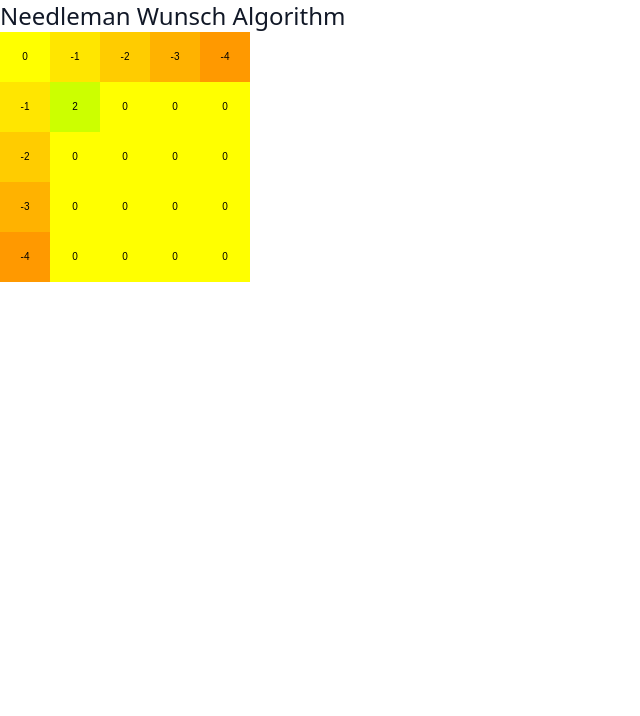
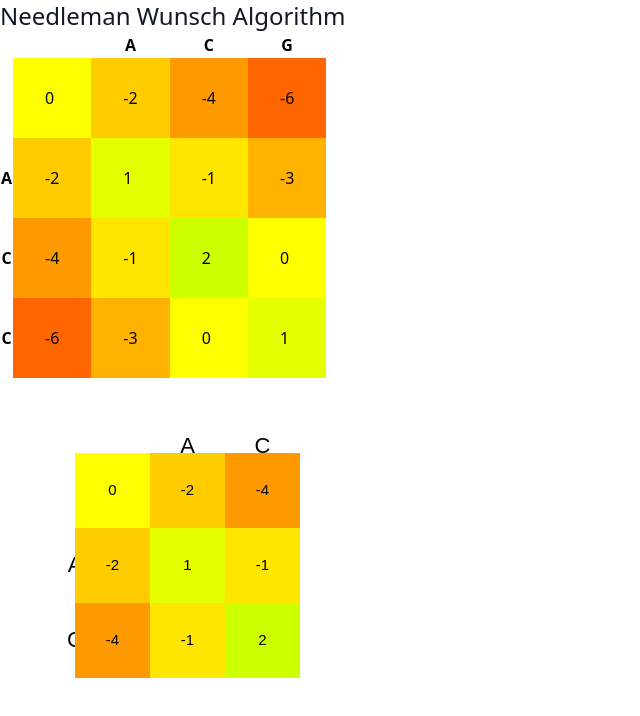
Before and after one commit to ANUSHKALA/sequence_alignment_visualizer, a Next.js app: page /global in a window 1280 px wide. Shown: the top 716 px of the page, without its empty margins (0-640 px from the left). Built offline with nearby package versions, Linux system fonts and the light colour scheme.

Commit message:
test:shifted matrix to table struc

```diff
--- a/components/Needleman/index.js
+++ b/components/Needleman/index.js
@@ -1,123 +1,81 @@
-import React,{useState, useEffect} from 'react';
-import MatrixVisual from '../matrixVisual';
+import React, { useState, useEffect } from "react";
+import MatrixVisual from "../matrixVisual";
+import DisplayMatrix from "../displayMatrix";
 
-export default function Needleman({sequenceA, sequenceB}) {
+export default function Needleman({ sequenceA, sequenceB }) {
   //Needleman Wunsch Visual
 
-   const [matrix, setMatrix] = useState( [
-    [0, -1, -2, -3, -4],
-    [-1, 0, 0, 0, 0],
-    [-2, 0, 0, 0, 0],
-    [-3, 0, 0, 0, 0],
-    [-4, 0, 0, 0, 0]
-  ]);
-  // const [arrowMatrix, setArrowMatrix] = useState([]);
+  const MATCH_SCORE = 1;
+  const MISMATCH_SCORE = -1;
+  const GAP_PENALTY = -2;
 
-
-   const matrixTest = [
-       [0, -1, -2, -3, -4],
-       [-1, 0, 0, 0, 0],
-       [-2, 0, 0, 0, 0],
-       [-3, 0, 0, 0, 0],
-       [-4, 0, 0, 0, 0]
-     ];
+  const [matrix, setMatrix] = useState([]);
 
   useEffect(() => {
-       // Initialize the matrix and other necessary variables
     const initialMatrix = initializeMatrix(sequenceA, sequenceB);
     setMatrix(initialMatrix);
-      //  setArrowMatrix(generateInitialArrowMatrix(initialMatrix));
 
-       // Run the algorithm step-by-step
-       const timer = setInterval(runAlgorithmStep, 5000);
+    const finalMatrix = runAlgorithmStep(initialMatrix);
+    setMatrix(finalMatrix);
 
-       // Clean up the timer when the component unmounts or the sequences change
-       return () => clearInterval(timer);
   }, [sequenceA, sequenceB]);
 
   const initializeMatrix = (sequenceA, sequenceB) => {
-       const m = sequenceA.length;
-       const n = sequenceB.length;
+    const m = sequenceA.length ;
+    const n = sequenceB.length ;
 
-       // Define the gap penalty
-       const gapPenalty = -1;
+    const matrix = Array(m + 1)
+      .fill(null)
+      .map(() => Array(n + 1).fill(0));
 
-       // Initialize an empty matrix
-       const matrix = Array(m + 1).fill(null).map(() => Array(n + 1).fill(0));
-
-       // Initialize the first row and column with gap penalties
     for (let i = 1; i <= m; i++) {
-         matrix[i][0] = i * gapPenalty;
+      matrix[i][0] = i * GAP_PENALTY;
     }
 
     for (let j = 1; j <= n; j++) {
-         matrix[0][j] = j * gapPenalty;
+      matrix[0][j] = j * GAP_PENALTY;
     }
-
-       // Return the initial matrix state
-       console.log("the matrix is goin ti be init",matrix);
     return matrix;
   };
 
-     const generateInitialArrowMatrix = (matrix) => {
-      const numRows = matrix.length;
-      const numCols = matrix[0].length;
-      const arrowMatrix = Array(numRows).fill(null).map(() => Array(numCols).fill(false));
+  const runAlgorithmStep = (initialMatrix) => {
+    const newMatrix = [...initialMatrix];
 
-      for (let i = 1; i < numRows; i++) {
-        for (let j = 1; j < numCols; j++) {
-          const score = matrix[i][j];
-          const maxNeighborScore = Math.max(matrix[i - 1][j - 1], matrix[i - 1][j], matrix[i][j - 1]);
+    for (let i = 1; i < newMatrix.length; i++) {
+      for (let j = 1; j < newMatrix[0].length; j++) {
 
-          if (score === maxNeighborScore) {
-            arrowMatrix[i][j] = true;
+        const diagonalScore = newMatrix[i - 1][j - 1] + (sequenceA[i - 1] === sequenceB[j - 1] ? MATCH_SCORE : MISMATCH_SCORE);
+        const leftScore = newMatrix[i][j - 1] + GAP_PENALTY;
+        const topScore = newMatrix[i - 1][j] + GAP_PENALTY;
+
+        const scores = [diagonalScore, leftScore, topScore];
+        const maxScore =  Math.max(...scores);
+        console.log(i,j,"list",scores);
+        console.log(maxScore);
+
+        newMatrix[i][j] = maxScore;
       }
     }
-      }
-
-      return arrowMatrix;
+    return newMatrix;
   };
-
-
-    const runAlgorithmStep = () => {
-      // Get a copy of the current matrix and arrowMatrix
-      const newMatrix = [...matrix];
-      // const newArrowMatrix = [...arrowMatrix];
-
-      // Define the scoring rules
-      const matchScore = 2;
-      const mismatchScore = -1;
-      const gapPenalty = -1;
-
-      // Update a portion of the matrix and arrows
-      // For example, let's update the cell at row i, column j
-      const i = 1;
-      const j = 1;
-
-      // Calculate the scores for the three possible options:
-      const diagonalScore = matrix[i - 1][j - 1] + (sequenceA[i - 1] === sequenceB[j - 1] ? matchScore : mismatchScore);
-      const leftScore = matrix[i][j - 1] + gapPenalty;
-      const topScore = matrix[i - 1][j] + gapPenalty;
-
-      // Determine the maximum score among the three options
-      const maxScore = Math.max(diagonalScore, leftScore, topScore);
-
-      // Update the cell with the maximum score
-      newMatrix[i][j] = maxScore;
-
-      // Update the arrowMatrix based on the updated score
-      // newArrowMatrix[i][j] = (maxScore === diagonalScore);
-
-      // Update the matrix and arrowMatrix state
-      setMatrix(newMatrix);
-      // setArrowMatrix(newArrowMatrix);
-    };
-
-
 
   return (
     <div>
-       {(matrix!=[0] || matrix!=[])&&<MatrixVisual matrix={matrix}/>}
+      {matrix.length > 0 &&  (
+        <>
+
+        <DisplayMatrix
+          matrix={matrix}
+          sequence1={sequenceA.split('')}
+          sequence2={sequenceB.split('')}
+        />
+        <MatrixVisual
+          matrix={matrix}
+          sequence1={sequenceA.split('')}
+          sequence2={sequenceB.split('')}
+        />
+        </>
+      )}
     </div>
- )
+  );
 }
--- /dev/null
+++ b/components/displayMatrix.js
@@ -0,0 +1,46 @@
+import React from "react";
+
+const DisplayMatrix = ({ matrix, sequence1, sequence2 }) => {
+  const getColorFromScore = (score) => {
+    const minScore = -10;
+    const maxScore = 10;
+    const minHue = 0;
+    const maxHue = 120;
+    const normalizedScore = (score - minScore) / (maxScore - minScore);
+    const hue = (1 - normalizedScore) * minHue + normalizedScore * maxHue;
+    return `hsl(${hue}, 100%, 50%)`;
+  };
+
+  sequence1 = [""].concat(sequence1);
+  sequence2 = [""].concat(sequence2);
+
+  return (
+    <table>
+      <tbody>
+        <th></th>
+        {sequence1.map((letter, index) => {
+          return <th key={index}>{letter}</th>;
+        })}
+        {matrix.map((row, rowIndex) => (
+          <tr key={rowIndex}>
+            <th>{sequence2[rowIndex]}</th>
+            {row.map((score, colIndex) => {
+              const color = getColorFromScore(score);
+              return (
+                <td
+                  key={colIndex}
+                  style={{ backgroundColor: color }}
+                  className="px-8 py-7"
+                >
+                  {score}
+                </td>
+              );
+            })}
+          </tr>
+        ))}
+      </tbody>
+    </table>
+  );
+};
+
+export default DisplayMatrix;
--- a/components/matrixVisual.js
+++ b/components/matrixVisual.js
@@ -1,24 +1,44 @@
 import React, { useEffect, useRef } from 'react';
 
-const MatrixVisual = ({ matrix}) => {
+const MatrixVisual = ({ matrix, sequence1, sequence2}) => {
   const canvasRef = useRef(null);
-  const cellSize = 50; // Adjust this value based on your preference
+  const cellSize = 75;
 
   useEffect(() => {
-    console.log("Matrix visual for: ", matrix);
     const canvas = canvasRef.current;
     const ctx = canvas.getContext('2d');
-    canvas.height=matrix.length*cellSize;
-    canvas.width=matrix[0].length*cellSize;
-    // Clear canvas
+
+    canvas.height=(matrix.length + 1)*cellSize;
+    canvas.width=(matrix[0].length + 1) *cellSize;
+
     ctx.clearRect(0, 0, canvas.width, canvas.height);
 
-    // Draw matrix
-    for (let i = 0; i < matrix.length; i++) {
-      for (let j = 0; j < matrix[i].length; j++) {
+    ctx.font = `22px Arial`
+
+    for (let i = 1; i < matrix[0].length -1; i++) {
+      const cellX = (i + 1) * cellSize;
+      const cellY = (cellSize / 2);
+      ctx.fillStyle = 'black';
+      ctx.textAlign = 'center';
+      ctx.textBaseline = 'left';
+      ctx.fillText(sequence1[i-1], cellX + cellSize / 2, cellY + cellSize / 2);
+    }
+
+    for (let i = 1; i < matrix.length -1; i++) {
+      const cellX = cellSize / 2;
+      const cellY = (i+ 1)* cellSize;
+      ctx.fillStyle = 'black';
+      ctx.textAlign = 'center';
+      ctx.textBaseline = 'middle';
+      ctx.fillText(sequence2[i-1], cellX + cellSize / 2, cellY + cellSize / 2);
+    }
+
+    ctx.font = `15px Arial`
+    for (let i = 1; i < matrix.length; i++) {
+      for (let j = 1; j < matrix[i].length; j++) {
         const cellX = j * cellSize;
         const cellY = i * cellSize;
-        const score = matrix[i][j];
+        const score = matrix[i-1][j-1];
 
         // Fill cell color based on score
         const color = getColorFromScore(score);
@@ -51,13 +71,14 @@ const MatrixVisual = ({ matrix}) => {
     //     }
     //   }
     // }
+
   }, [matrix]);
 
   const getColorFromScore = (score) => {
 
     const minScore = -10;
     const maxScore = 10;
-    const minHue = 0; // Adjust hue values as per your color scheme
+    const minHue = 0;
     const maxHue = 120;
     const normalizedScore = (score - minScore) / (maxScore - minScore);
     const hue = (1 - normalizedScore) * minHue + normalizedScore * maxHue;
--- a/pages/global.js
+++ b/pages/global.js
@@ -8,7 +8,7 @@ const Global = () => {
     <div className='container'>
     <div className='text-gray-900 text-2xl'>Needleman Wunsch Algorithm</div>
     <div>
-        <Needleman sequenceA={"ACTGTGCAGT"} sequenceB={"ACGTGTACT"} />
+        <Needleman sequenceA={"ACG"} sequenceB={"ACC"} />
     </div>
    </div>
    )
```
Lines whose indentation alone changed are shown as unchanged.
